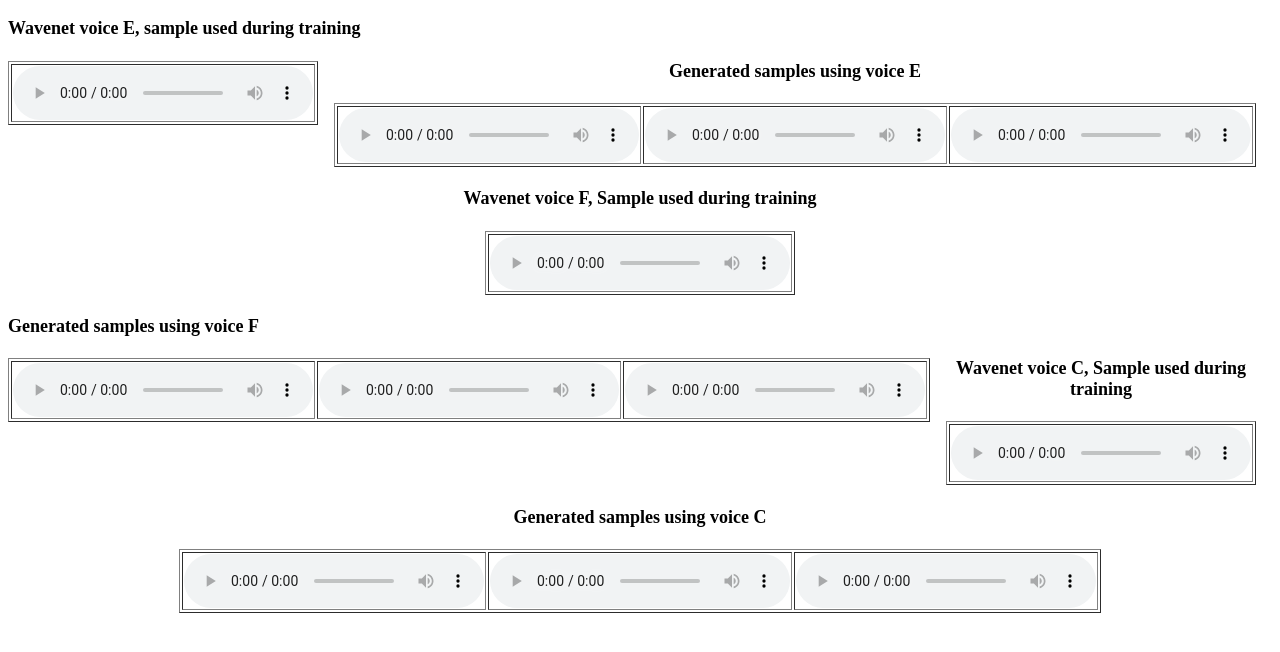
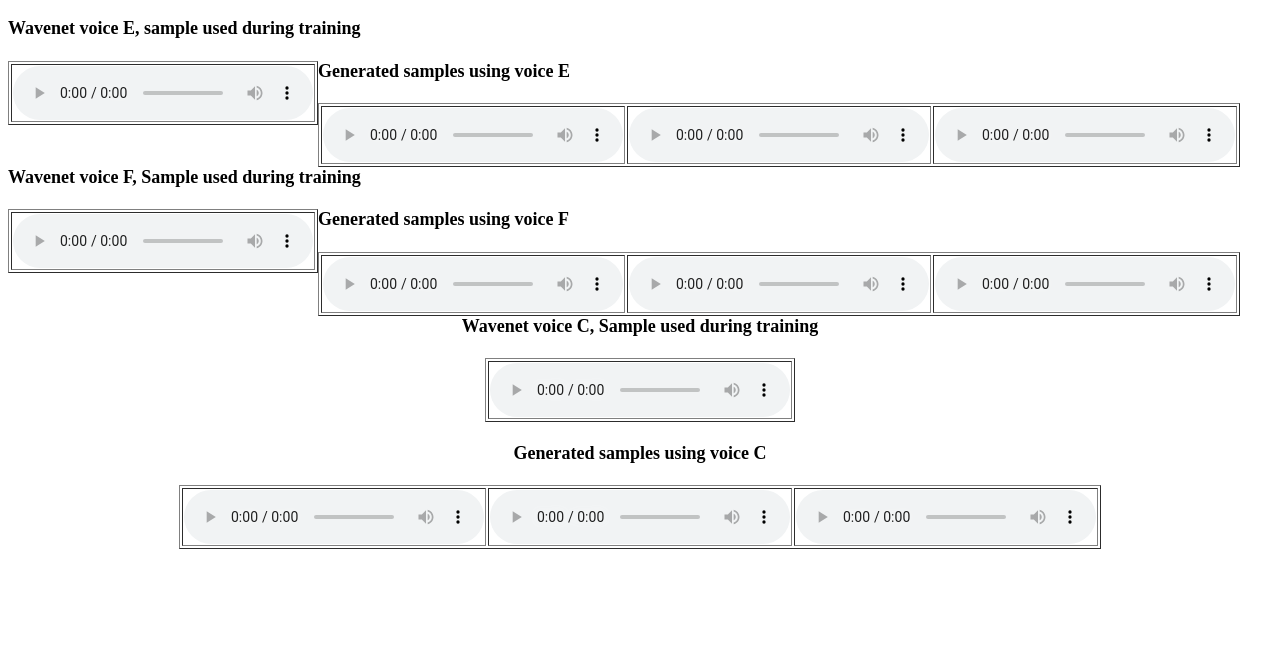
Before and after one commit to SaiSirishaR/Realtimemultispkrttsforanonym, a plain HTML site: page index.html in a window 1280 px wide. Shown: the part 48-700 px from the top of the page. Drawn offline with Linux system fonts and the light colour scheme.

Commit message:
Update index.html

```diff
--- a/index.html
+++ b/index.html
@@ -19,9 +19,9 @@
 
 
 
-<h4 align="center"><font size="4"> Generated samples using voice E </font></h4>
+<h4 align="left"><font size="4"> Generated samples using voice E </font></h4>
 
-<table align="center" , border="1">
+<table align="left" , border="1">
 
 <tr><td><audio controls><source src="speech_samples/wavenet_e_001.wav"></audio></td>  <td><audio controls><source src="speech_samples/wavenet_e_002.wav"></audio></td>  <td><audio controls><source src="speech_samples/wavenet_e_003.wav"></audio></td>   </tr>
 
@@ -29,9 +29,9 @@
 
 
 
-<h4 align="center"><font size="4"> Wavenet voice F, Sample used during training</font></h4>
+<h4 align="left"><font size="4"> Wavenet voice F, Sample used during training</font></h4>
 
-<table align="center" , border="1">
+<table align="left" , border="1">
 
 <tr><td><audio controls><source src="speech_samples/wavenet_f_arctic_a0001.wav"></audio></td></tr>
 
```
